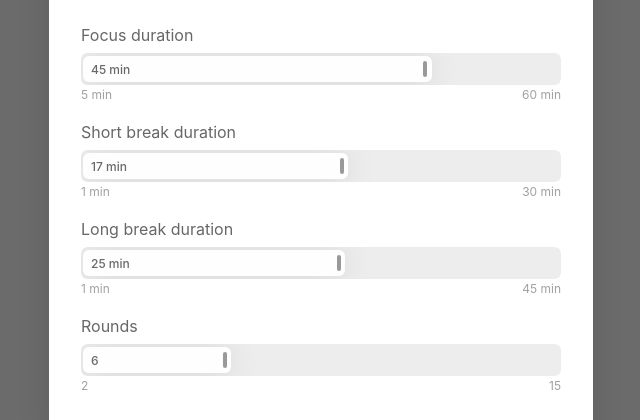
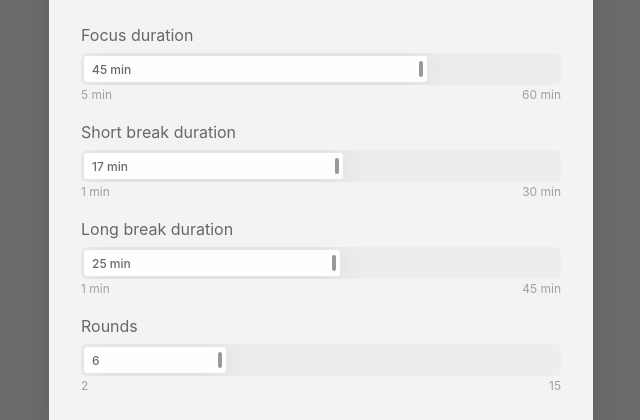
Before and after one commit to skynovua/pomodoro-timer-settings, a website: page index.html in a window 1280 px wide. Shown: the part 259-679 px from the top of the page, 319-959 px from the left. Drawn offline with Linux system fonts and the light colour scheme.

Commit message:
Refactor slider display logic for improved width calculation and update secondary background color for consistency

```diff
--- a/index.js
+++ b/index.js
@@ -13,13 +13,13 @@ sliders.forEach((slider) => {
 
         // Розрахунок відсотка для ширини
         const percentage = (value - slider.min) / (slider.max - slider.min);
-        const sliderWidth = slider.offsetWidth;
 
-        // Встановлюємо ширину display як відсоток від слайдера
-        display.style.width = `${percentage * 100}%`;
+        // Встановлюємо ширину display з урахуванням відступів через calc()
+        display.style.width = `calc(${percentage * 100}% - 6px)`;
 
         // Показуємо текст тільки якщо достатньо місця (мінімум 60px)
-        const currentWidth = (percentage * sliderWidth);
+        const sliderWidth = slider.offsetWidth;
+        const currentWidth = (percentage * sliderWidth) - 6; // Враховуємо відступи
         if (currentWidth > 60) {
             display.textContent = displayText;
             display.style.opacity = '1';
@@ -29,7 +29,7 @@ sliders.forEach((slider) => {
         }
 
         // Позиціонуємо
-        display.style.left = '2px';
+        display.style.left = '3px';
         display.style.transform = 'none';
     });
 
--- a/styles.css
+++ b/styles.css
@@ -1,7 +1,7 @@
 :root {
   /* Colors */
   --bg-primary: #6b6b6b;
-  --bg-secondary: #ffffff;
+  --bg-secondary: #f3f3f5;
   --bg-value-display: #fefefe;
   --bg-input: #ededed;
 
@@ -134,15 +134,8 @@ input[type="range"] {
 }
 
 input[type="range"]::-webkit-slider-thumb {
-  -webkit-appearance: none;
-  width: var(--thumb-width);
-  height: var(--thumb-height);
-  background: var(--slider-thumb);
-  border-radius: var(--spacing-xs);
-  cursor: col-resize;
-  position: relative;
-  right: 4px;
-  z-index: 4;
+  opacity: 0;
+
 }
 
 .value-display {
@@ -152,13 +145,13 @@ input[type="range"]::-webkit-slider-thumb {
   width: 0%;
   height: calc(var(--slider-height) - 6px);
   background: var(--bg-value-display);
-  border-radius: var(--radius-sm);
+  border-radius: calc(var(--radius-sm) - 3px);
   font-size: var(--font-xs);
   font-weight: var(--font-weight-medium);
   color: var(--text-value-display);
   pointer-events: none;
   white-space: nowrap;
-  transition: width 0.1s ease-out;
+  /* transition: width 0.1s ease-out; */
   display: flex;
   align-items: center;
   padding-left: var(--spacing-sm);
@@ -167,3 +160,17 @@ input[type="range"]::-webkit-slider-thumb {
   z-index: 1;
   min-width: 0;
 }
+
+.value-display::after {
+  content: '';
+  position: absolute;
+  top: 50%;
+  right: 4px;
+  transform: translateY(-50%);
+  width: var(--thumb-width);
+  height: var(--thumb-height);
+  background: var(--slider-thumb);
+  border-radius: var(--spacing-xs);
+  cursor: col-resize;
+  z-index: 4;
+}
```
